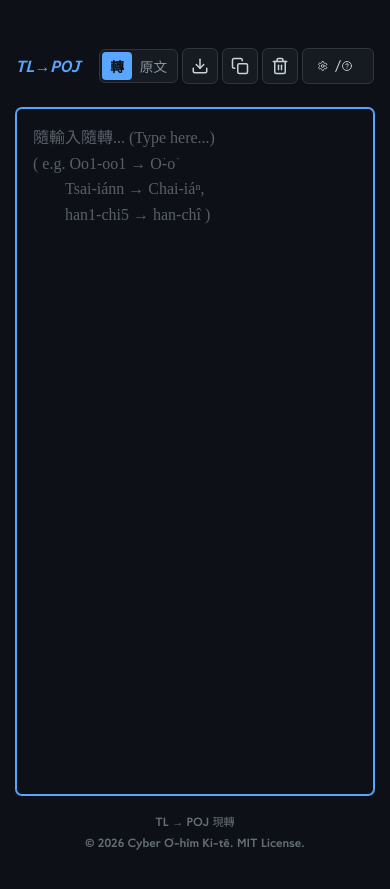
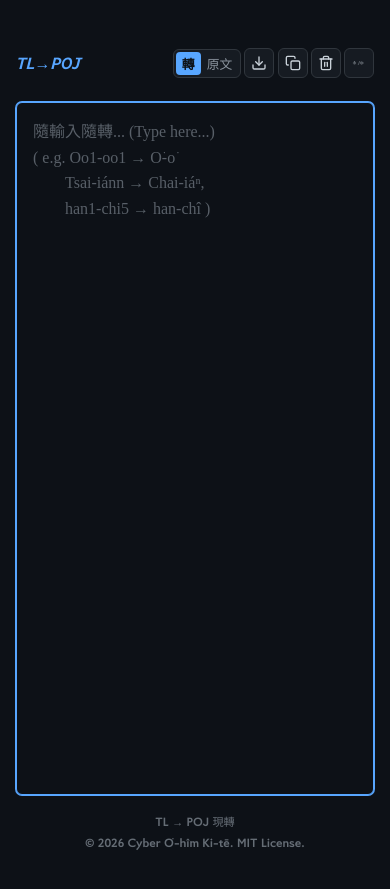
Before and after one commit to CyberOoHim/CyberOoHim.github.io, a Jekyll site: the page built from pages/tl_poj_converter_simple.html, in a window 390 px wide. Shown: the top 889 px of the page. Built offline with Jekyll 4.4.1, drawn with Linux system fonts in a browser that asks for light colours; some web fonts are replaced.

Commit message:
fix(converter): improve mobile toolbar responsiveness
Enable wrapping for header and toolbar items on mobile. Compact button sizes and spacing to fit within narrower viewports.

```diff
--- a/pages/tl_poj_converter_simple.html
+++ b/pages/tl_poj_converter_simple.html
@@ -286,28 +286,41 @@
                 padding: 0.5rem;
             }
 
-            /* .header-row {
-                 flex-wrap: wrap;
-            } */
+            .header-row {
+                flex-wrap: wrap;
+                /* Allow wrapping to prevent cutoff */
+                gap: 0.5rem;
+            }
 
             h1 {
                 font-size: 1rem;
+                white-space: normal;
+                /* Allow title to wrap if needed */
             }
 
             .toolbar-group {
-                gap: 0.25rem;
+                gap: 0.2rem;
+                flex-wrap: wrap;
+                /* Allow toolbar itself to wrap if really needed */
+                justify-content: flex-end;
+                /* Keep buttons to the right if wrapped */
             }
 
             .btn {
-                padding: 6px 8px;
-                /* More compact */
-                min-width: 32px;
+                padding: 4px;
+                min-width: 30px;
+                height: 30px;
+            }
+
+            .btn svg {
+                width: 16px;
+                height: 16px;
             }
 
             /* Make text buttons smaller too */
             .view-toggle-btn {
-                padding: 4px 8px;
-                font-size: 0.85rem;
+                padding: 2px 6px;
+                font-size: 0.8rem;
             }
         }
     </style>
```
